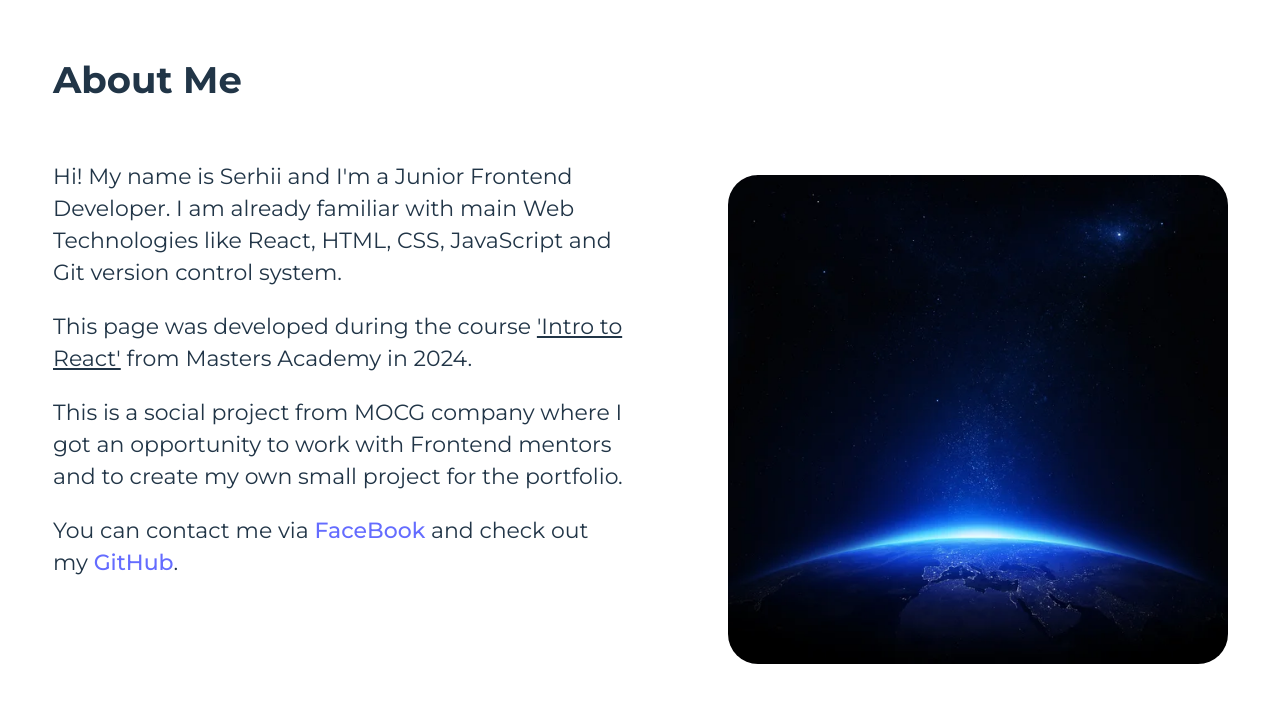
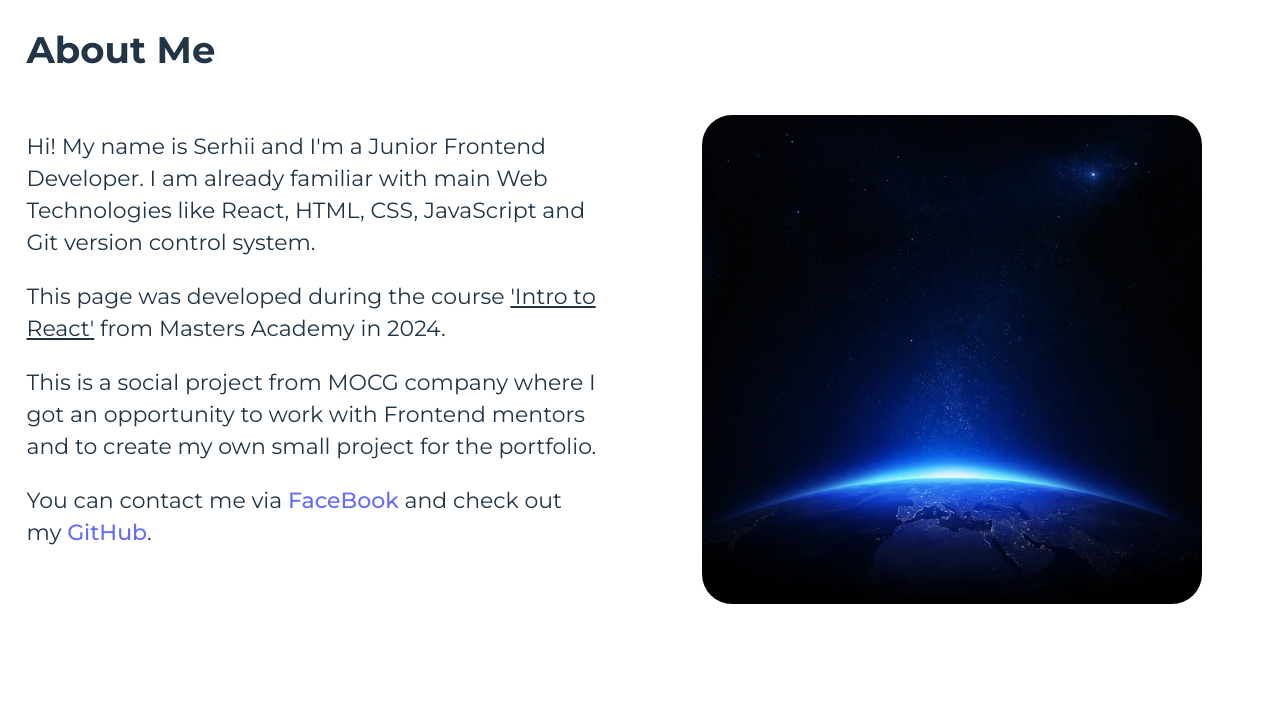
Before and after one commit to MastersAcademy/fe-react-2024, a React (Vite) app: page / in a window 1280 px wide. Shown: the top 702 px of the page. Built offline with nearby package versions, Linux system fonts and the light colour scheme.

Commit message:
fix about css styles

```diff
--- a/src/components/about/about.module.css
+++ b/src/components/about/about.module.css
@@ -1,9 +1,11 @@
 @media (min-width: 390px) {
 
   .container {
-    margin-left: 30px;
-    margin-right: 30px;
-    margin-top: 30px;
+    margin: 30px 30px 0;
+  }
+
+  .text {
+    width: 330px;
   }
 
   .title {
@@ -16,7 +18,6 @@
 
   .description {
     font-family: "Montserrat", sans-serif;
-    width: 330px;
   }
 
   .image {
@@ -33,16 +34,14 @@
 @media (min-width: 1280px) {
 
   .container {
-    width: 1280px;
+    margin: 30px 53px 0;
     display: flex;
     flex-direction: row-reverse;
   }
 
   .text {
     flex: 1;
-    margin-top: 30px;
-    margin-left: 53px;
-    margin-bottom: 367px;
+    width: 575px;
   }
 
   .title {
@@ -57,15 +56,11 @@
     font-weight: 400;
     font-family: "Montserrat", serif;
     line-height: 32px;
-    width: 575px;
-    height: 425px;
   }
 
   .image {
     width: 500px;
     height: 489px;
-    margin-top: 145px;
-    margin-left: 100px;
-    margin-right: 52px;
+    margin: 85px 52px 144px 100px;
   }
 }
```
